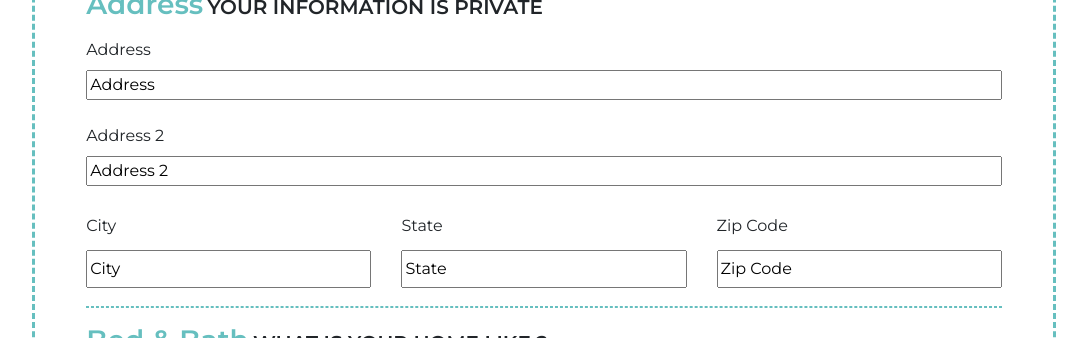
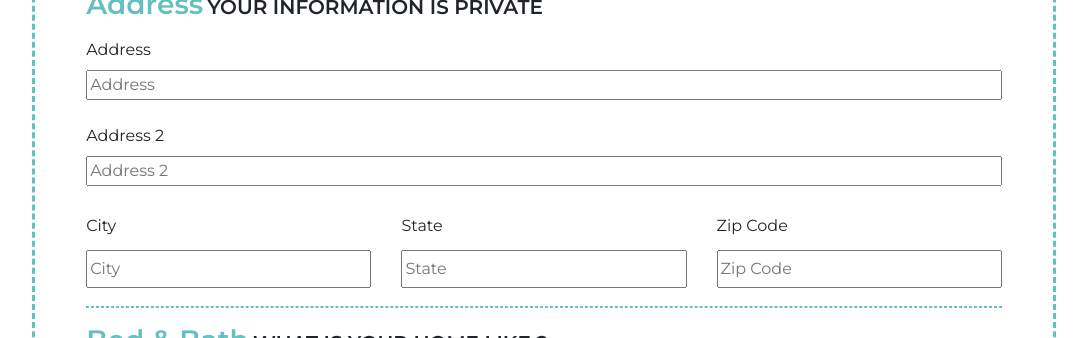
Before and after one commit to flazer99/Form---Basic, a plain HTML site: page index.html in a window 1280 px wide. Shown: the part 258-596 px from the top of the page, without its empty margins (96-1183 px from the left). Drawn offline with nearby package versions, Linux system fonts and the light colour scheme.

Commit message:
Placeholder Edit.

```diff
--- a/index.html
+++ b/index.html
@@ -23,22 +23,22 @@
     </p>
     <form class="" action="index.html" method="post">
       <label class="labels" for="address">Address</label><br>
-      <input id="address" class="labels btn-block" type="text" name="" value="Address"><br>
+      <input id="address" class="labels btn-block" type="text" name="" placeholder="Address" value=""><br>
       <label class="labels" for="address2">Address 2</label><br>
-      <input id="address" class="labels btn-block" type="text" name="" value="Address 2"><br>
+      <input id="address" class="labels btn-block" type="text" name="" placeholder="Address 2" value=""><br>
 
       <div class="row">
         <div class="col">
           <label class="labels2" for="city">City</label><br>
-          <input id="city" type="text" class="btn-block" name="" value="City">
+          <input id="city" type="text" class="btn-block" name="" placeholder="City" value="">
         </div>
         <div class="col">
           <label class="labels2" for="state">State</label><br>
-          <input id="state" type="text" class="btn-block" name="" value="State">
+          <input id="state" type="text" class="btn-block" name="" placeholder="State" value="">
         </div>
         <div class="col">
           <label class="labels2" for="Zip Code">Zip Code</label><br>
-          <input id="zipcode" type="text" class="btn-block" name="" value="Zip Code">
+          <input id="zipcode" type="text" class="btn-block" name="" placeholder="Zip Code" value="">
         </div>
       </div>
     </form>
```
